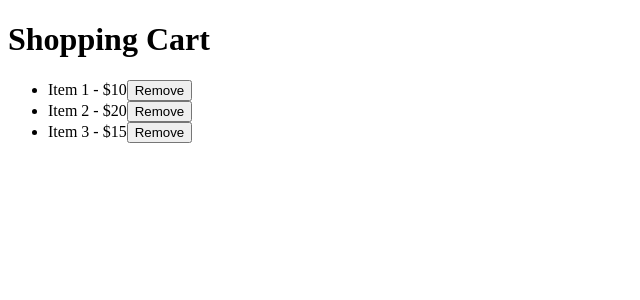
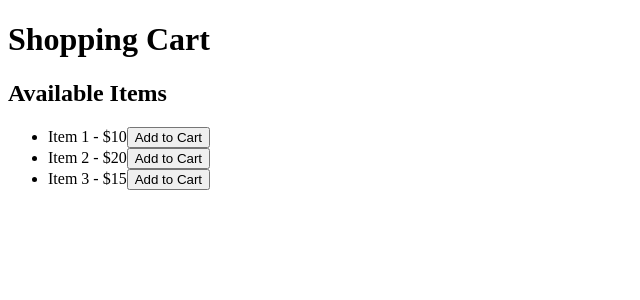
Before and after one commit to acciojob/lift-state-up-4-anitha-anii, a React app: page / in a window 1280 px wide. Shown: the top 300 px of the page, without its empty margins (0-640 px from the left). Built offline with nearby package versions, Linux system fonts and the light colour scheme.

Commit message:
'changes'

```diff
--- a/src/components/App.js
+++ b/src/components/App.js
@@ -6,13 +6,20 @@ class App extends Component {
   constructor(props) {
     super(props);
     this.state = {
-      cartItems: [
+      cartItems: [],
+      availableItems: [
         { id: 1, name: 'Item 1', price: 10 },
         { id: 2, name: 'Item 2', price: 20 },
         { id: 3, name: 'Item 3', price: 15 },
       ],
     };
   }
+
+  addToCart = (item) => {
+    this.setState((prevState) => ({
+      cartItems: [...prevState.cartItems, item],
+    }));
+  };
 
   removeItemFromCart = (itemId) => {
     this.setState((prevState) => ({
@@ -24,11 +31,26 @@ class App extends Component {
     return (
       <div className="parent">
         <h1>Shopping Cart</h1>
+        <div className="available-items">
+          <h2>Available Items</h2>
+          <ul>
+            {this.state.availableItems.map((item) => (
+              <li key={item.id}>
+                <span id="itemName">{item.name}</span> - <span id="itemPrice">${item.price}</span>
+                <button
+                  id="addToCartButton"
+                  onClick={() => this.addToCart(item)}
+                >
+                  Add to Cart
+                </button>
+              </li>
+            ))}
+          </ul>
+        </div>
         <ChildComponent cartItems={this.state.cartItems} onRemoveItem={this.removeItemFromCart} />
       </div>
     );
   }
 }
 
-
 export default App
```
